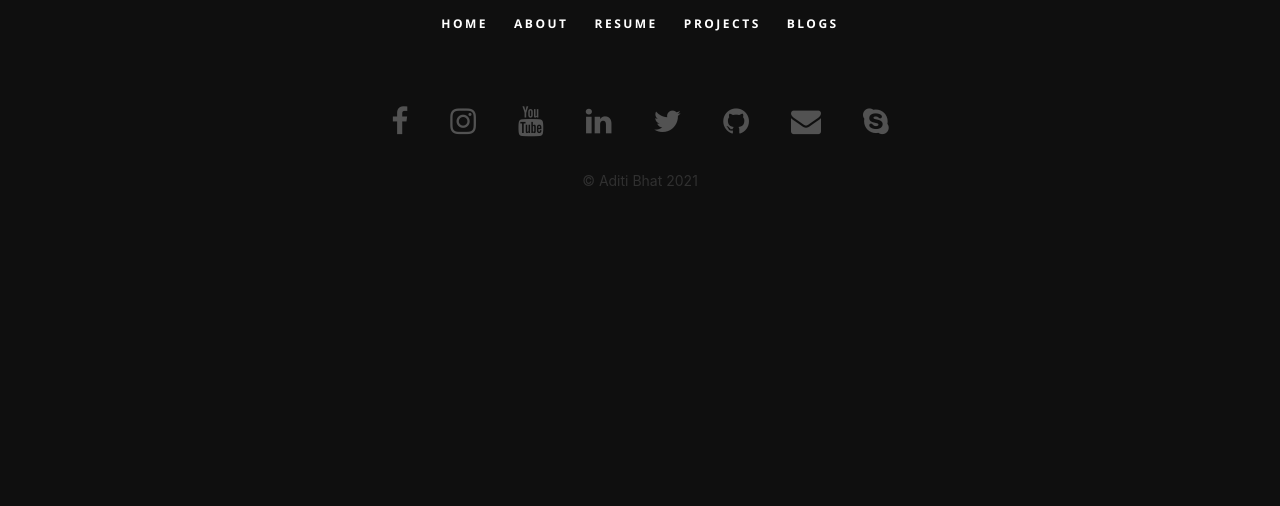
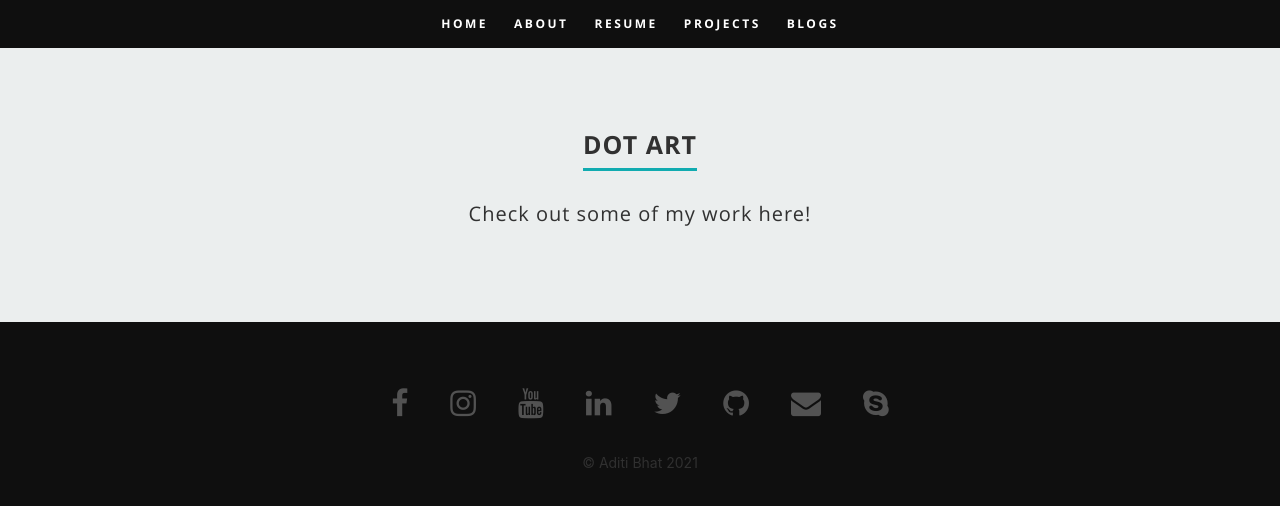
Before and after one commit to itsadtbot/my-website, a React (Create React App) app: page /dotart in a window 1280 px wide. Shown: the top 506 px of the page. Built offline with nearby package versions, Linux system fonts and the light colour scheme.

Commit message:
Updated Courses and About Section

```diff
--- a/src/components/about/about.js
+++ b/src/components/about/about.js
@@ -41,22 +41,22 @@ class About extends Component {
         return (
             <React.Fragment>
                 <section id="about">
-                    <div className="row">
+                    {/* <div className="row">
                         <div className="three columns">
-                        <img className="profile-pic" src="https://secure.gravatar.com/avatar/c850f6e86af4253521f6cc9028257398" alt="Aditi Bhat's Profile Picture" />
+                        {/* <img className="profile-pic" src="https://secure.gravatar.com/avatar/c850f6e86af4253521f6cc9028257398" alt="Aditi Bhat's Profile Picture" />
                         </div>
                         <div class="nine columns main-col">
 
-                            <h1>About Me</h1>
+                            <h1>About Me</h1> */}
 
                             {/* <p>To be updated</p> */}
-                            <br />
-                            <hr />
+                            {/* <br />
+                            <hr /> */}
 
-                        </div>
+                        {/* </div>
                     </div>
                     <br />
-                    <br />
+                    <br /> */}
 
                     {/* <div className="row">
                             <div className="twelve columns collapsed">
--- /dev/null
+++ b/src/components/general/dotart.js
@@ -0,0 +1,47 @@
+import React, { Component } from 'react';
+import { BrowserRouter as Router, Switch, Route, Link, useParams, useRouteMatch } from 'react-router-dom';
+class DotArt extends Component {
+
+    render() {
+
+        return (
+
+            <React.Fragment>
+                <section id="portfolio">
+                    <div>
+                        <h1><span>Dot Art</span></h1>
+                    </div>
+                    <br />
+                    <div>
+                        <h2>Check out some of my work here!</h2>
+                        {/* <li>
+                            <Link to={`/projects/example`}>About</Link>
+                        </li> */}
+                    </div>
+                    <br />
+
+
+                    {/* <Switch>
+                        <Route exact path='/projects' component={Portfolio} />
+                        <Route path='/projects/example' component={About} />
+                    </Switch> */}
+
+                </section>
+                {/* <Switch>
+                    <Route exact path='/projects' component={Projects} />
+                    <Route path='/projects/example' component={About} />
+                </Switch> */}
+            </React.Fragment >
+
+        );
+    }
+}
+export default DotArt;
+
+{/* <Link to={`/roster/${p.number}`}>{p.name}</Link> */ }
+// const Roster = () => (
+//     <Switch>
+//       <Route exact path='/roster' component={FullRoster}/>
+//       <Route path='/roster/:number' component={Player}/>
+//     </Switch>
+//   )
--- a/src/components/main/main.js
+++ b/src/components/main/main.js
@@ -6,6 +6,7 @@ import Resume from '../resume/resume';
 import Portfolio from '../portfolio/portfolio';
 import Blogs from '../blogs/blogs'
 import Projects from '../projects/projects';
+import DotArt from '../general/dotart';
 const Main = () => (
     <main>
         <Switch>
@@ -14,6 +15,7 @@ const Main = () => (
             <Route path='/resume' component={Resume} />
             <Route path='/projects' component={Projects} />
             <Route path='/blogs' component={Blogs} />
+            <Route path='/dotart' component={DotArt} />
             {/* <Route path='/test'>
                     <Topics />
                 </Route> */}
--- a/src/components/resume/resume.js
+++ b/src/components/resume/resume.js
@@ -254,7 +254,7 @@ class Resume extends Component {
                         >
                             <h3 className="vertical-timeline-element-title">I have completed a total of</h3>
                             <h1 className="vertical-timeline-element-title">
-                                <CountUp end={88} redraw={true}>
+                                <CountUp end={111} redraw={true}>
                                     {({ countUpRef, start }) => (
                                         <VisibilitySensor onChange={start} delayedCall>
                                             <span ref={countUpRef} />
@@ -264,7 +264,7 @@ class Resume extends Component {
                             </h1>
                             <br />
                             <h3> courses</h3>
-                            <p className="info-1">I have completed 88 courses on Coursera in the fields of User Experience Research and Design, Deep Learning, Web Design and Development, Python Programming, Blockchain, Psychology, Business Analysis, Data Science, Search Engine Optimisation and Business Management.</p>
+                            <p className="info-1">I have completed 111 courses on Coursera in the fields of User Experience Research and Design, Deep Learning, Web Design and Development, Python Programming, Blockchain, Psychology, Business Analysis, Data Science, Search Engine Optimisation and Business Management.</p>
                             <a href={Courses} target="_blank">View a list of all courses here</a>
                        </VerticalTimelineElement>
                     </VerticalTimeline>
```
Also changed, not shown: 2 other files (tests, documents, lock files or other folders).
